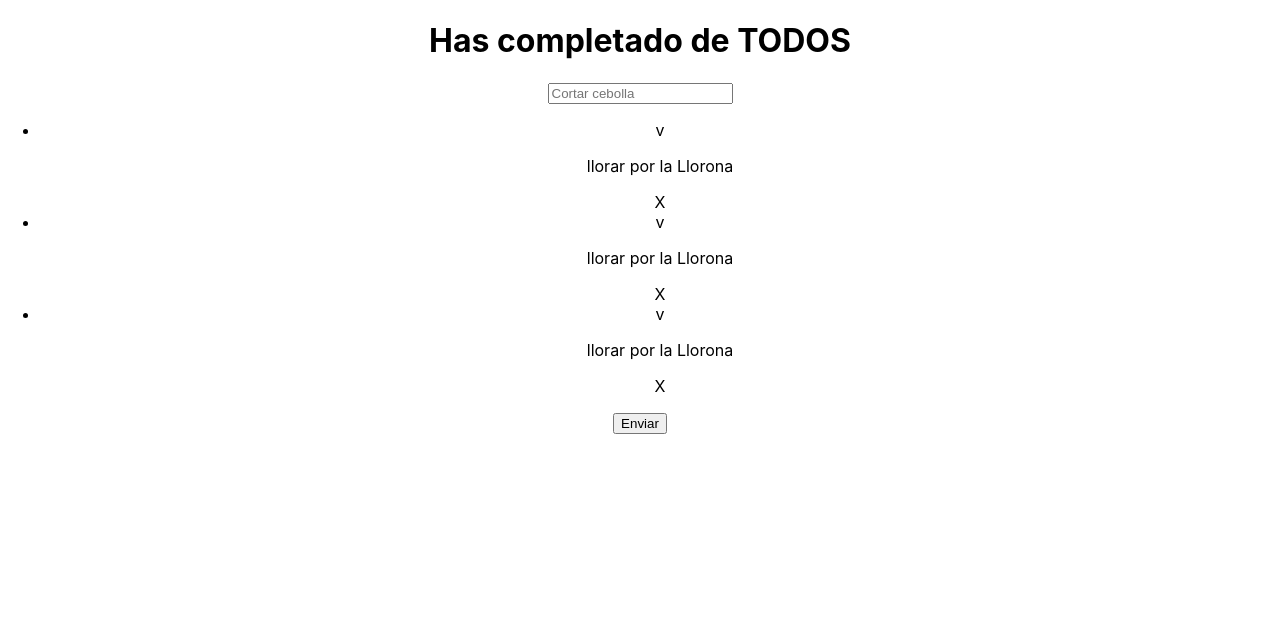
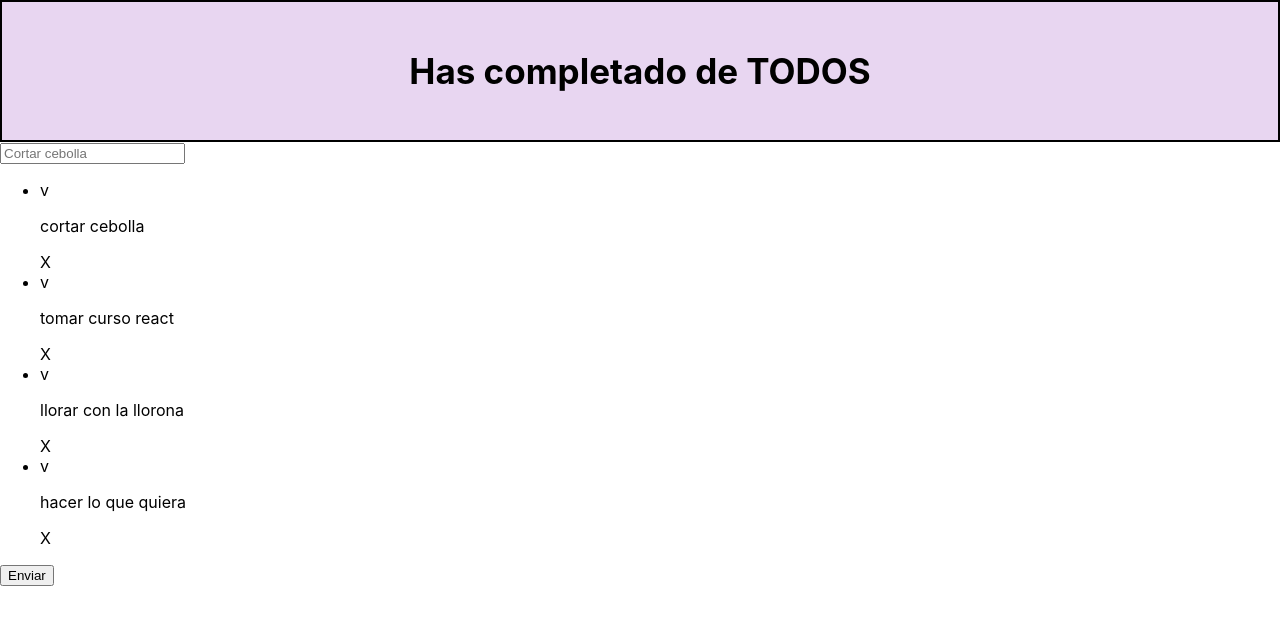
Before and after one commit to LeandroLopez-lean/Curso-reactjs-platzi, a React (Create React App) app: page / in a window 1280 px wide. Shown: the top 624 px of the page. Built offline with nearby package versions, Linux system fonts and the light colour scheme.

Commit message:
agregado css (no funcionando)

```diff
--- a/src/App.js
+++ b/src/App.js
@@ -3,22 +3,34 @@ import { TodoSearch } from './TodoSearch';
 import { CreateTodoButton } from './CreateButton';
 import { TodoList } from './TodoList';
 import { TodoItem } from './TodeItem';
+import React from 'react';
 import './App.css';
+
+const defaultTodos = [
+  { text: "cortar cebolla", completed: true },
+  { text: "tomar curso react", completed: false },
+  { text: "llorar con la llorona", completed: false },
+  { text: "hacer lo que quiera", completed: false },
+];
 
 function App() {
   return (
-    <div className="App">
+    <React.Fragment>
 
       <TodoCounter  />
       <TodoSearch />
 
       <TodoList>
-        <TodoItem />
-        <TodoItem />
-        <TodoItem />
+        {defaultTodos.map(todo => (
+          <TodoItem
+            key={todo.text}
+            text={todo.text}
+            completed={todo.completed}
+          />
+        ))}
       </TodoList>
       <CreateTodoButton />
-    </div>
+    </React.Fragment>
   );
 }
 
--- a/src/TodeItem.js
+++ b/src/TodeItem.js
@@ -1,8 +1,8 @@
-function TodoItem(){
+function TodoItem(props){
     return(
       <li>
         <span>v</span>
-        <p>llorar por la Llorona</p>
+        <p>{props.text}</p>
         <span>X</span>
       </li>
     );
--- a/src/TodoCounter.js
+++ b/src/TodoCounter.js
@@ -1,3 +1,5 @@
+import './Todocounter.css';
+
 function TodoCounter({total, completed}){
 
     return(
--- a/src/TodoList.js
+++ b/src/TodoList.js
@@ -1,7 +1,7 @@
-function TodoList(props){
+function TodoList({children}){
     return(
      <ul>
-        {props.children}
+        {children}
      </ul>
     );
   }
--- /dev/null
+++ b/src/Todocounter.css
@@ -0,0 +1,8 @@
+h1 {
+  background-color: #e8d6f1;
+  font-size: 35px;
+  border: 2px black solid;
+  text-align: center;
+  margin: 0;
+  padding: 48px;
+}
```
